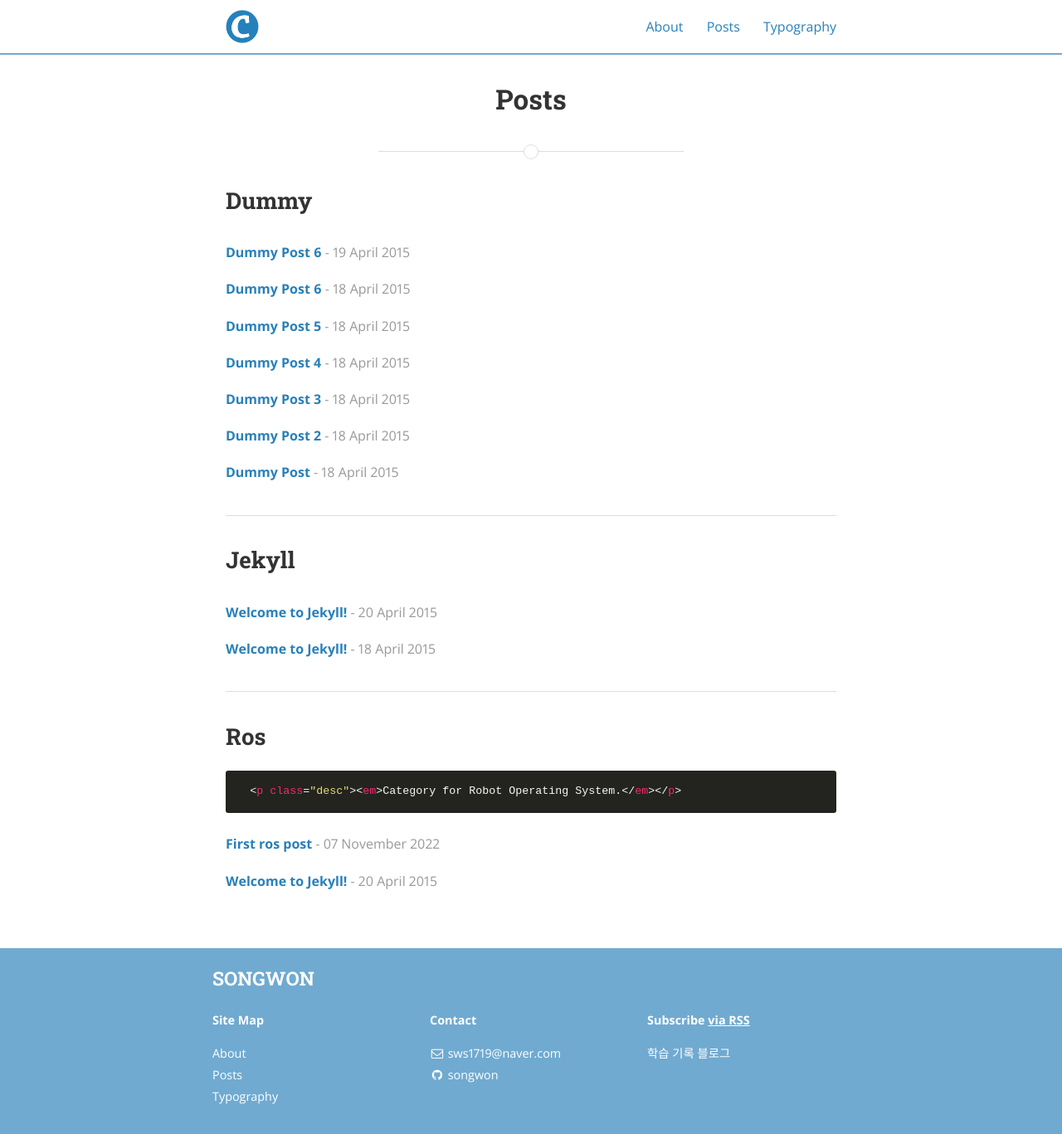
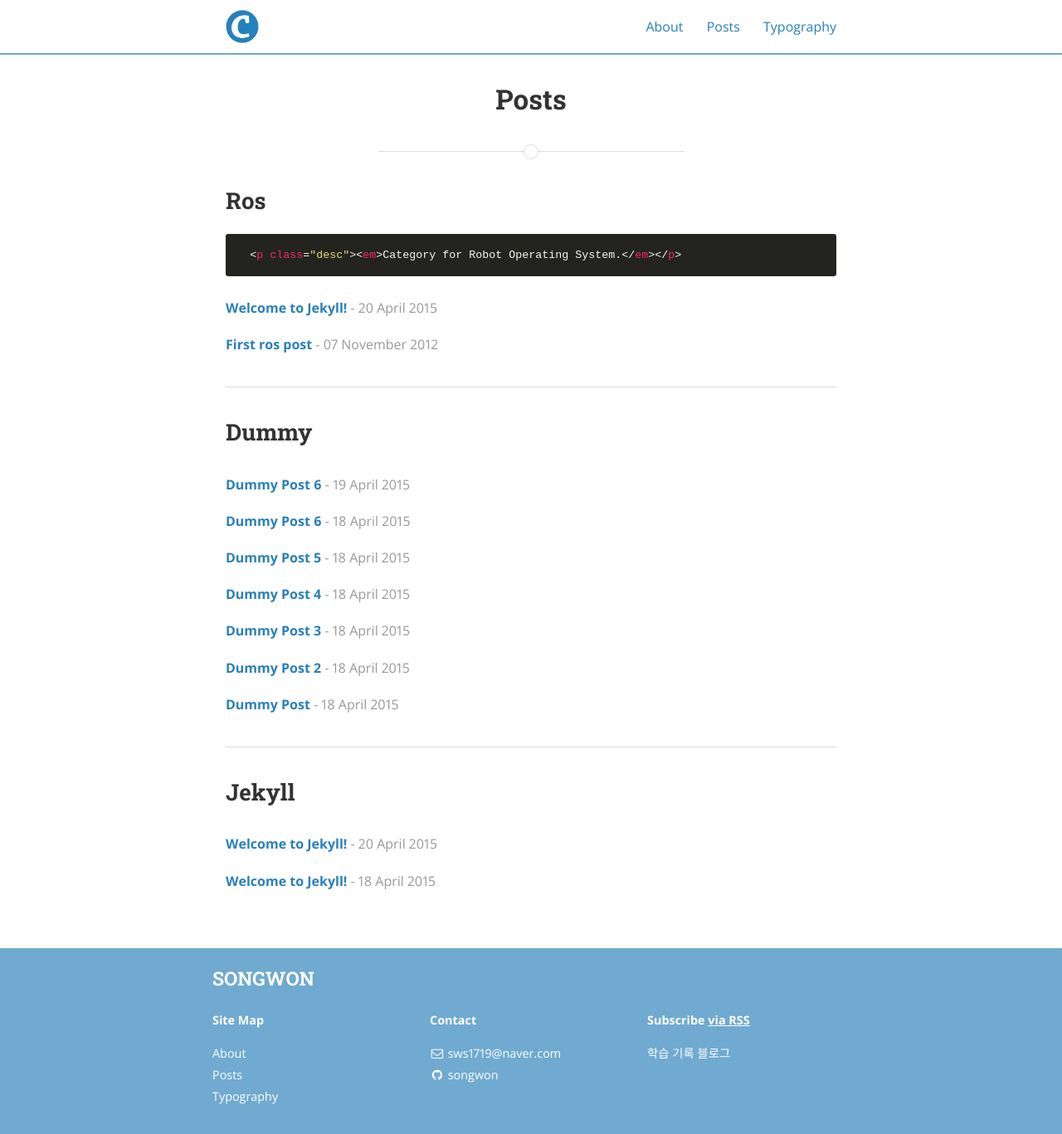
Before and after one commit to songwon31/songwon31.github.io, a Jekyll site: the page built from posts.md, in a window 1280 px wide and 1367 px high. Shown: the whole window at 83% size. Built offline with Jekyll 4.4.1, drawn with Linux system fonts in a browser that asks for light colours; nearby versions of some CDN libraries.

Commit message:
Update and rename 2022-11-07-First-ros-post.markdown to 2012-11-07-First-ros-post.markdown

```diff
--- a/_posts/2022-11-07-First-ros-post.markdown
+++ b/_posts/2012-11-07-First-ros-post.markdown
@@ -1,7 +1,7 @@
 ---
 layout: post
 title:  "First ros post"
-date:   2022-11-07 16:53:59
+date:   2012-11-07T16:53:59
 author: songwon
 categories: ros
 tags:	ros welcome
```
